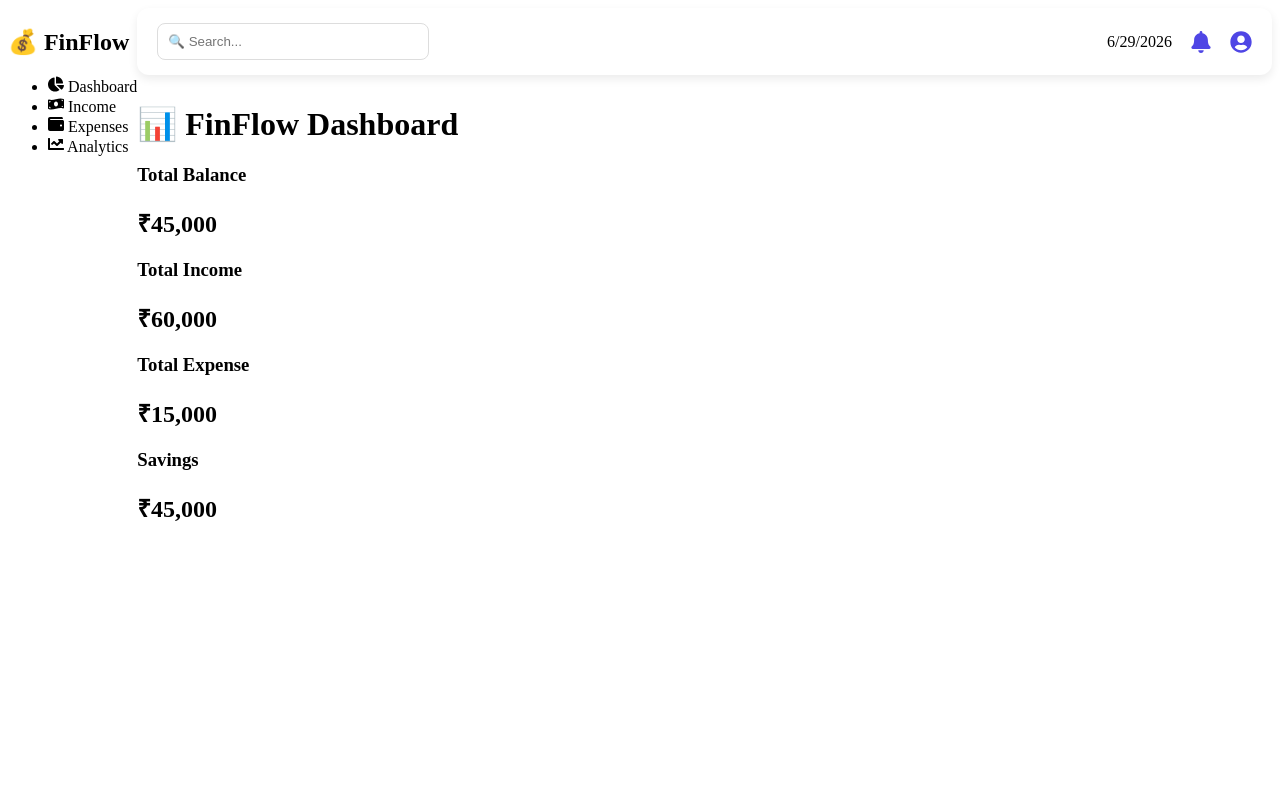
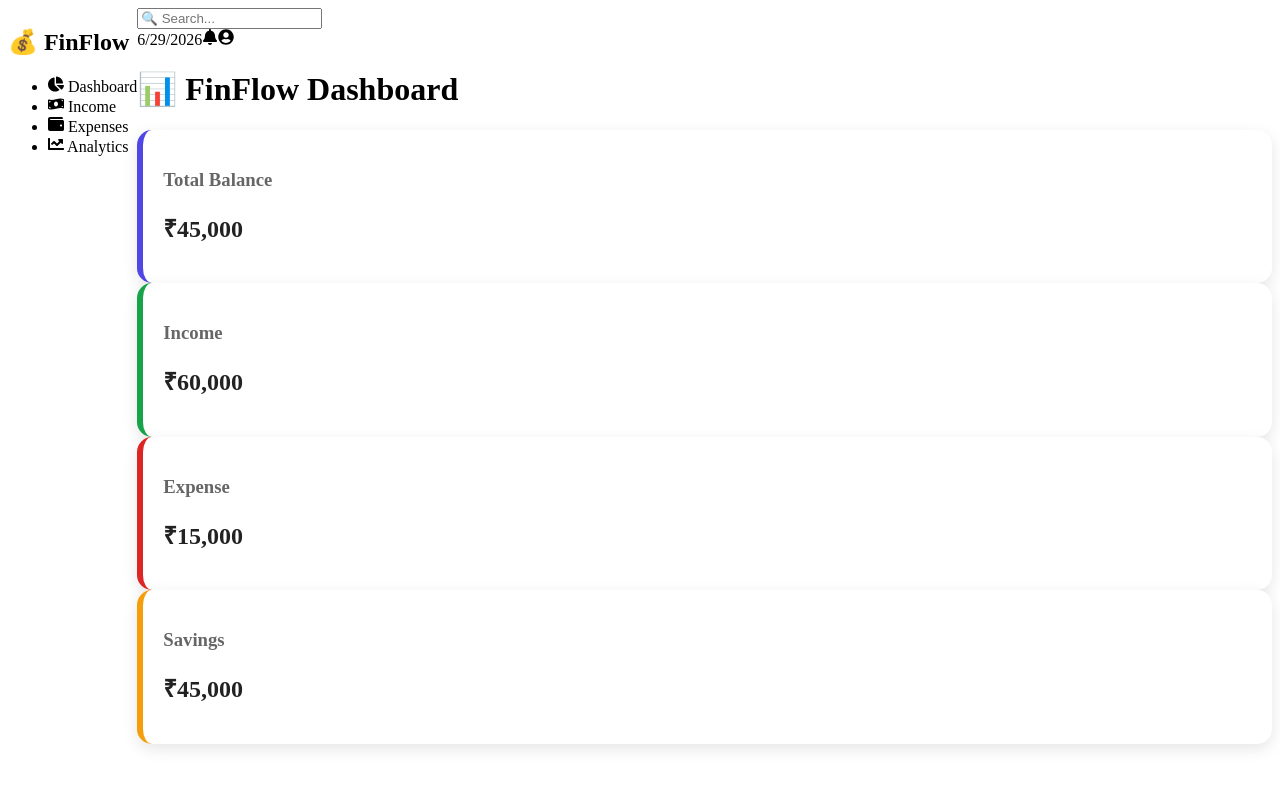
Before and after one commit to Dhiksheka-03/FinFlow, a React app in the folder frontend/: page /dashboard in a window 1280 px wide. Shown: the top 788 px of the page. Built offline with nearby package versions, Linux system fonts and the light colour scheme; the HTML template or start-up script is replaced by a standard one.

Commit message:
Add summary cards to dashboard

```diff
--- a/frontend/src/components/SummaryCard.jsx
+++ b/frontend/src/components/SummaryCard.jsx
@@ -0,0 +1,13 @@
+function SummaryCard({ title, amount, color }) {
+  return (
+    <div
+      className="summary-card"
+      style={{ borderLeft: `6px solid ${color}` }}
+    >
+      <h3>{title}</h3>
+      <h2>{amount}</h2>
+    </div>
+  );
+}
+
+export default SummaryCard;
--- a/frontend/src/index.css
+++ b/frontend/src/index.css
@@ -1,29 +1,15 @@
-.navbar {
-  display: flex;
-  justify-content: space-between;
-  align-items: center;
+.summary-card {
   background: white;
-  padding: 15px 20px;
-  border-radius: 12px;
-  margin-bottom: 30px;
-  box-shadow: 0 4px 10px rgba(0, 0, 0, 0.08);
+  padding: 20px;
+  border-radius: 15px;
+  box-shadow: 0 5px 15px rgba(0,0,0,0.1);
 }
 
-.navbar input {
-  width: 250px;
-  padding: 10px;
-  border: 1px solid #ddd;
-  border-radius: 8px;
+.summary-card h3 {
+  color: #666;
+  margin-bottom: 10px;
 }
 
-.nav-right {
-  display: flex;
-  align-items: center;
-  gap: 18px;
+.summary-card h2 {
+  color: #222;
 }
-
-.icon {
-  font-size: 22px;
-  cursor: pointer;
-  color: #4f46e5;
-}
--- a/frontend/src/pages/Dashboard.jsx
+++ b/frontend/src/pages/Dashboard.jsx
@@ -1,36 +1,46 @@
 import Sidebar from "../components/Sidebar";
 import Navbar from "../components/Navbar";
+import SummaryCard from "../components/SummaryCard";
 
 function Dashboard() {
   return (
     <div style={{ display: "flex" }}>
+      {/* Sidebar */}
       <Sidebar />
 
+      {/* Main Content */}
       <div className="dashboard" style={{ flex: 1 }}>
+        {/* Navbar */}
         <Navbar />
 
+        {/* Page Title */}
         <h1>📊 FinFlow Dashboard</h1>
 
+        {/* Summary Cards */}
         <div className="cards">
-          <div className="card-box">
-            <h3>Total Balance</h3>
-            <h2>₹45,000</h2>
-          </div>
+          <SummaryCard
+            title="Total Balance"
+            amount="₹45,000"
+            color="#4f46e5"
+          />
 
-          <div className="card-box">
-            <h3>Total Income</h3>
-            <h2>₹60,000</h2>
-          </div>
+          <SummaryCard
+            title="Income"
+            amount="₹60,000"
+            color="#16a34a"
+          />
 
-          <div className="card-box">
-            <h3>Total Expense</h3>
-            <h2>₹15,000</h2>
-          </div>
+          <SummaryCard
+            title="Expense"
+            amount="₹15,000"
+            color="#dc2626"
+          />
 
-          <div className="card-box">
-            <h3>Savings</h3>
-            <h2>₹45,000</h2>
-          </div>
+          <SummaryCard
+            title="Savings"
+            amount="₹45,000"
+            color="#f59e0b"
+          />
         </div>
       </div>
     </div>
```
